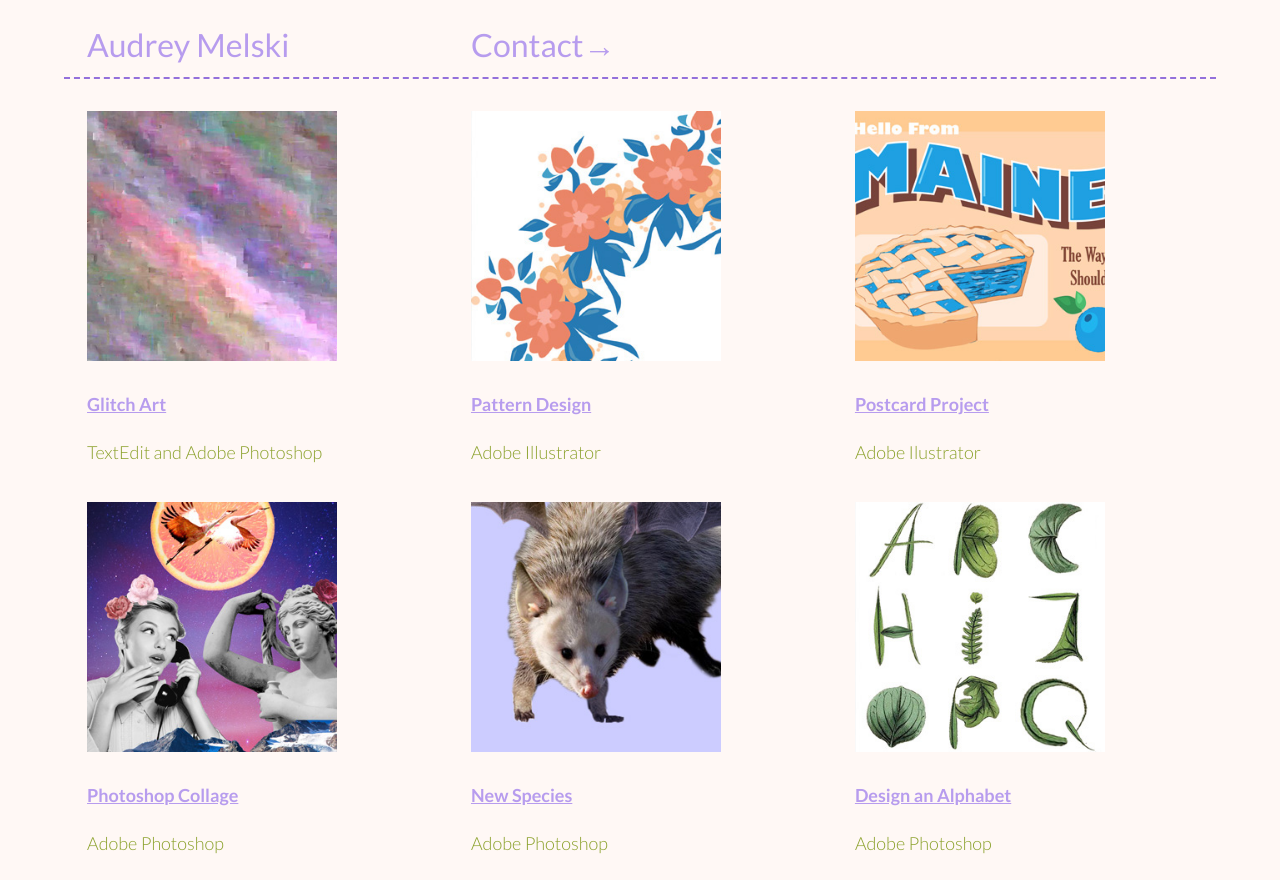
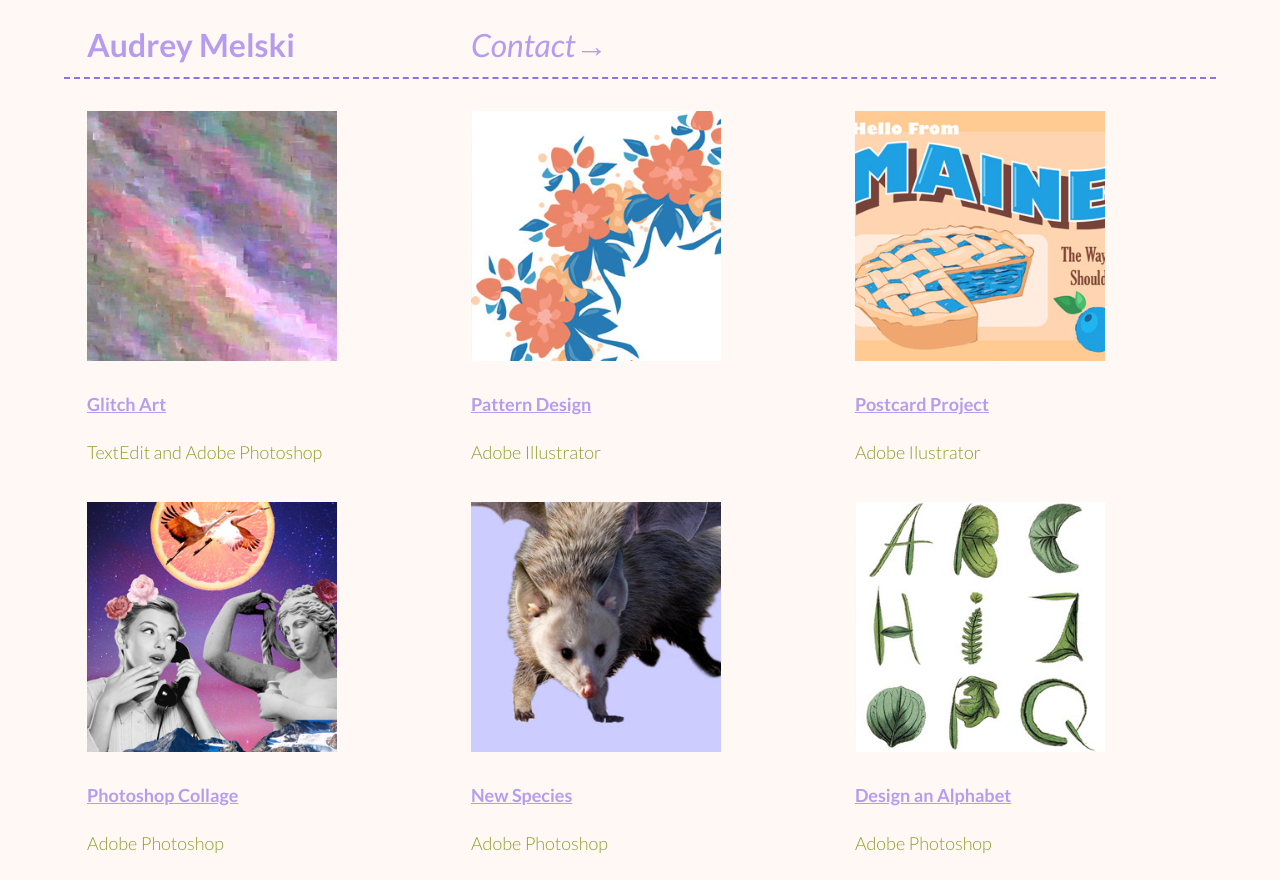
Before and after one commit to amelski/amelski.github.io, a plain HTML site: page index.html in a window 1280 px wide. Shown: the top 880 px of the page. Drawn offline with Linux system fonts and the light colour scheme.

Commit message:
Add files via upload

```diff
--- a/index.html
+++ b/index.html
@@ -14,11 +14,11 @@
     <div class="container">
         <div class="row nav_bar">
             <div class="col-4">
-                <a href="/">Audrey Melski</a>
+                <a href="/"><strong>Audrey Melski</strong></a>
             </div>
 
             <div class="col-4">
-                <a href="mailto:audrey.melski@sjsu.edu">Contact&#8594;
+                <a href="mailto:audrey.melski@sjsu.edu"><em>Contact&#8594;</em>
                 </a>
             </div>
 
```
